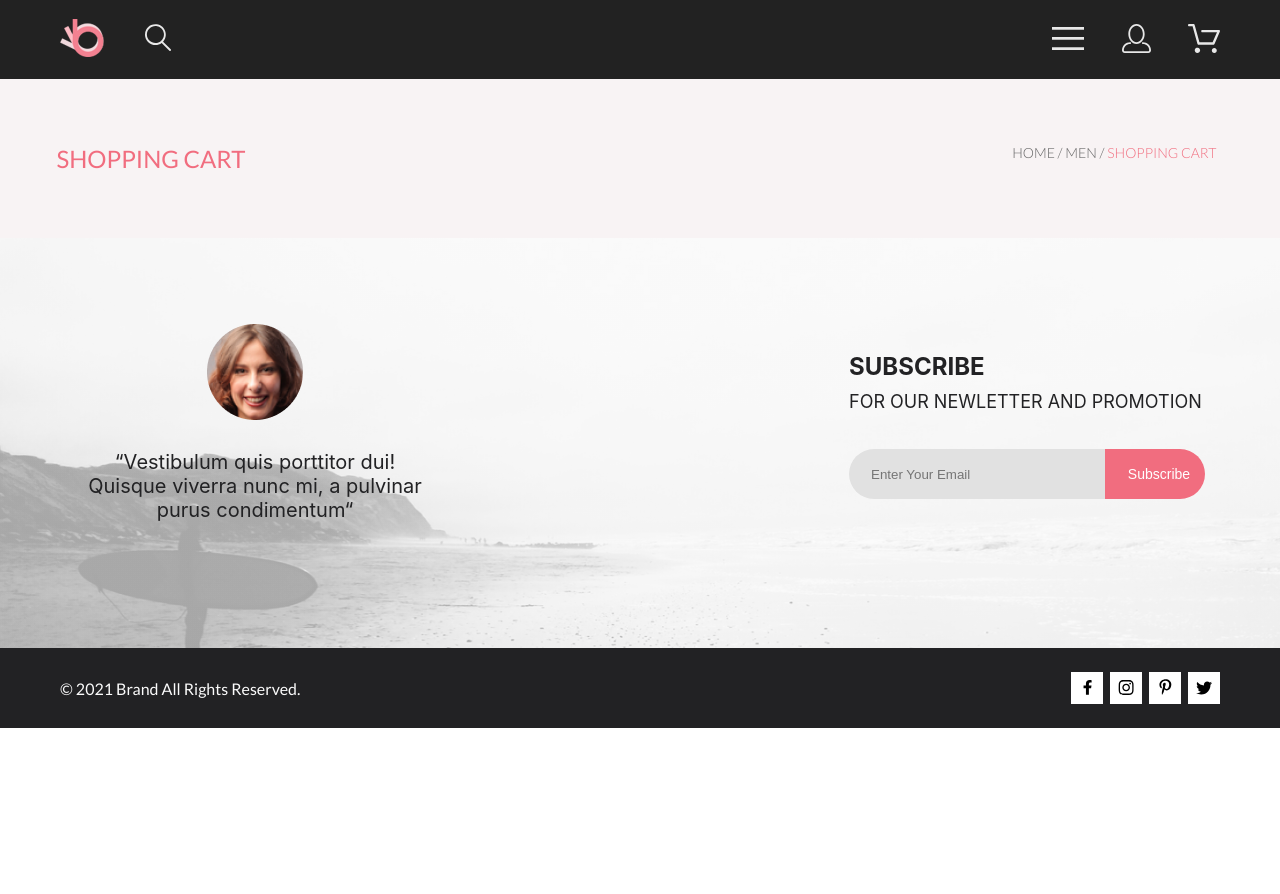
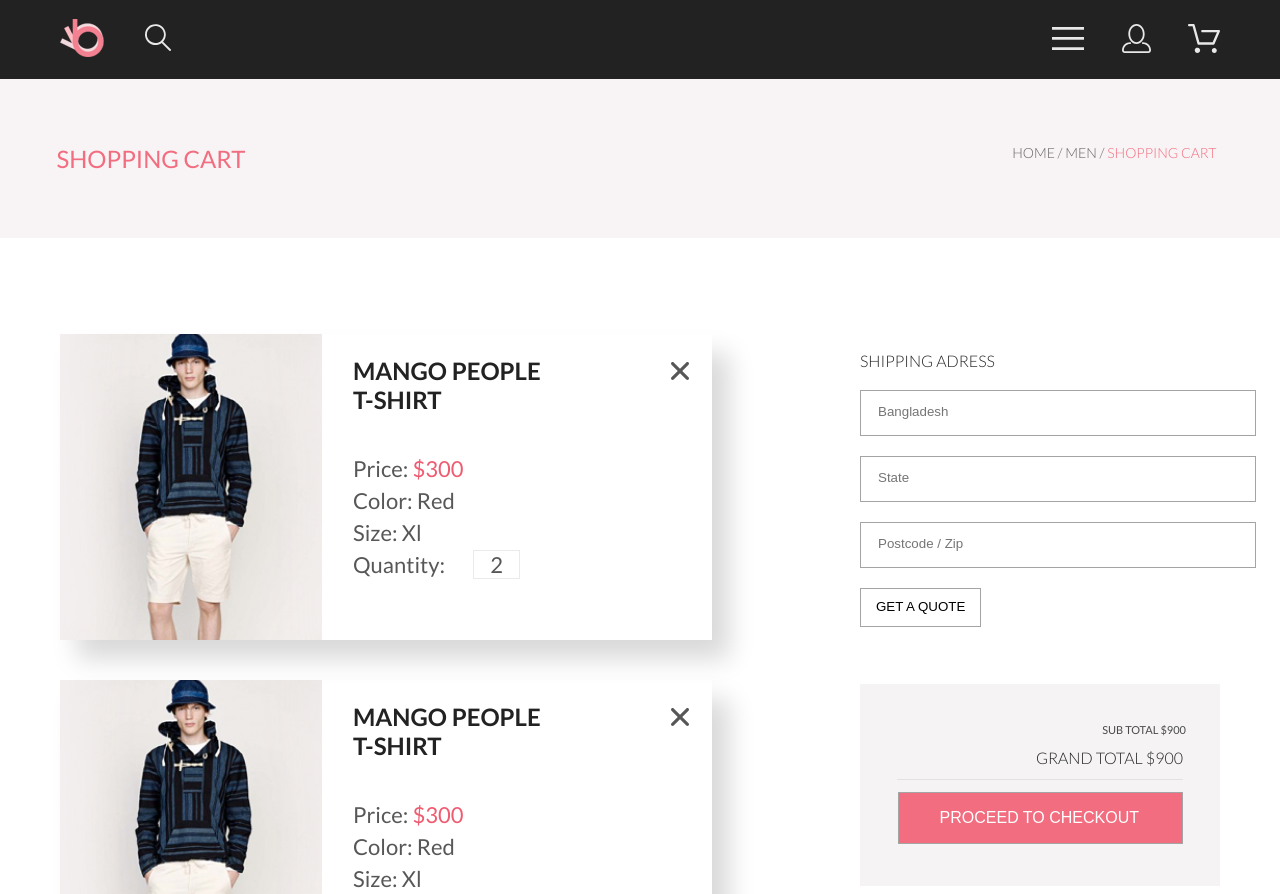
Before and after one commit to AlexandrMedb/gbprohtmlcss, a React (Create React App) app: page /cart in a window 1280 px wide. Shown: the top 894 px of the page. Before the commit the page ends 800 px from the top, so only its background shows below. Built offline with nearby package versions, Linux system fonts and the light colour scheme.

Commit message:
cartDone

```diff
--- a/src/components/footer/footer.scss
+++ b/src/components/footer/footer.scss
@@ -20,6 +20,10 @@
   display: flex;
   align-items: center;
   flex-direction: column;
+}
+
+.footer_right {
+  text-align: center;
 }
 
 .footer_top__text {
--- a/src/pages/cart/cartPage.jsx
+++ b/src/pages/cart/cartPage.jsx
@@ -1,12 +1,84 @@
 import React from "react";
 import "./cartPage.scss";
 import { Breadcrumb } from "../../components/banner_pink/Breadcrumb";
+import cartCardImg from "./cartCard.png";
+import delImg from "./delImg.svg";
 
 export class CartPage extends React.Component {
   render() {
     return (
       <div>
         <Breadcrumb h1="SHOPPING CART" />
+        <main className="cart-wrap container">
+          <section className="cart-left">
+            <div className="cardCart">
+              <img src={cartCardImg} alt="man" />
+              <div className="cardCart_data">
+                <header>
+                  <h2>MANGO PEOPLE T-SHIRT</h2>
+                  <button>
+                    <img className src={delImg} alt="" />
+                  </button>
+                </header>
+
+                <p>
+                  Price:
+                  <span className="cardCart_price"> $300</span>
+                </p>
+                <p>Color: Red</p>
+                <p>Size: Xl </p>
+                <div>
+                  <span>Quantity: </span>
+                  <span className="cardCart_counter">2</span>
+                </div>
+              </div>
+            </div>
+
+            <div className="cardCart">
+              <img src={cartCardImg} alt="man" />
+              <div className="cardCart_data">
+                <header>
+                  <h2>MANGO PEOPLE T-SHIRT</h2>
+                  <button>
+                    <img className src={delImg} alt="" />
+                  </button>
+                </header>
+
+                <p>
+                  Price:
+                  <span className="cardCart_price"> $300</span>
+                </p>
+                <p>Color: Red</p>
+                <p>Size: Xl </p>
+                <div>
+                  <span>Quantity: </span>
+                  <span className="cardCart_counter">2</span>
+                </div>
+              </div>
+            </div>
+
+            <div className="cartCad_buttonwraper">
+              <button>CLEAR SHOPPING CART</button>
+              <button>CONTINUE SHOPPING</button>
+            </div>
+          </section>
+          <section className="cartRight">
+            <form className="cartRight_wraper" action="">
+              <h2>SHIPPING ADRESS</h2>
+              <input type="text" placeholder="Bangladesh" />
+              <input type="text" placeholder="State" />
+              <input type="text" placeholder="Postcode / Zip" />
+              <button type="submit">GET A QUOTE</button>
+            </form>
+            <div className="carCheckout cartRight_wraper">
+              <p className="carCheckout_SUB">
+                SUB TOTAL <span>$900</span>
+              </p>
+              <p className="carCheckout_GRAND">GRAND TOTAL $900</p>
+              <button>PROCEED TO CHECKOUT</button>
+            </div>
+          </section>
+        </main>
       </div>
     );
   }
--- a/src/pages/cart/cartPage.scss
+++ b/src/pages/cart/cartPage.scss
@@ -0,0 +1,138 @@
+.cart-wrap {
+  display: flex;
+  justify-content: space-between;
+  flex-wrap: wrap;
+  padding: 96px 0 128px 0;
+  button {
+    background: none;
+    border: none;
+  }
+
+  .cart-left {
+    width: 652px;
+    .cardCart {
+      display: flex;
+      box-shadow: 17px 19px 24px rgba(0, 0, 0, 0.153);
+      font-size: 22px;
+      line-height: 26px;
+      margin-bottom: 40px;
+
+      color: #575757;
+      h2 {
+        width: 202px;
+        margin-bottom: 42px;
+        font-size: 24px;
+        line-height: 29px;
+
+        color: #222222;
+      }
+      p {
+        margin-bottom: 6px;
+      }
+
+      button {
+        padding-top: 6px;
+      }
+
+      header {
+        display: flex;
+        justify-content: space-between;
+        align-items: flex-start;
+      }
+
+      .cardCart_data {
+        width: 100%;
+        padding: 22px 23px 62px 31px;
+
+        .cardCart_price {
+          color: #ef5b70;
+        }
+
+        .cardCart_counter {
+          border: 1px solid #eaeaea;
+          padding: 0 16px;
+          margin-left: 24px;
+        }
+      }
+    }
+
+    .cartCad_buttonwraper {
+      display: flex;
+      justify-content: space-between;
+      margin-top: 72px;
+      button {
+        padding: 17px 41px;
+        border: 1px solid #a4a4a4;
+      }
+    }
+  }
+
+  .cartRight {
+    width: 360px;
+    padding-top: 17px;
+
+    // .cartRight_wraper {
+    //   width: 360px;
+    // }
+
+    h2 {
+      font-weight: 300;
+      font-size: 16px;
+      line-height: 19px;
+      color: #222222;
+      margin-bottom: 20px;
+    }
+
+    input {
+      display: block;
+      width: 100%;
+      margin-bottom: 20px;
+      padding: 13px 17px 16px 17px;
+      border: 1px solid #a4a4a4;
+    }
+
+    button {
+      padding: 10px 15px 12px 15px;
+      border: 1px solid #a4a4a4;
+    }
+
+    .carCheckout {
+      margin-top: 57px;
+      background: #f5f3f3;
+      padding-top: 39px;
+      padding-bottom: 42px;
+      text-align: end;
+
+      .carCheckout_SUB {
+        font-size: 11px;
+        line-height: 13px;
+        padding-right: 34px;
+        margin-bottom: 12px;
+        color: #4a4a4a;
+      }
+
+      .carCheckout_GRAND {
+        font-weight: 300;
+        font-size: 16px;
+        line-height: 19px;
+        margin: 0 37px;
+        margin-bottom: 12px;
+        padding-bottom: 12px;
+
+        color: #222222;
+
+        border-bottom: 1px solid #e2e2e2;
+      }
+
+      button {
+        margin-right: 37px;
+        padding: 15px 43px 16px 41px;
+        font-weight: 300;
+        font-size: 16px;
+        line-height: 19px;
+        background: #f16d7f;
+        color: #ffffff;
+      }
+    }
+  }
+}
```
Also changed, not shown: src/pages/cart/cartCard.png (added), src/pages/cart/delImg.svg (added).
